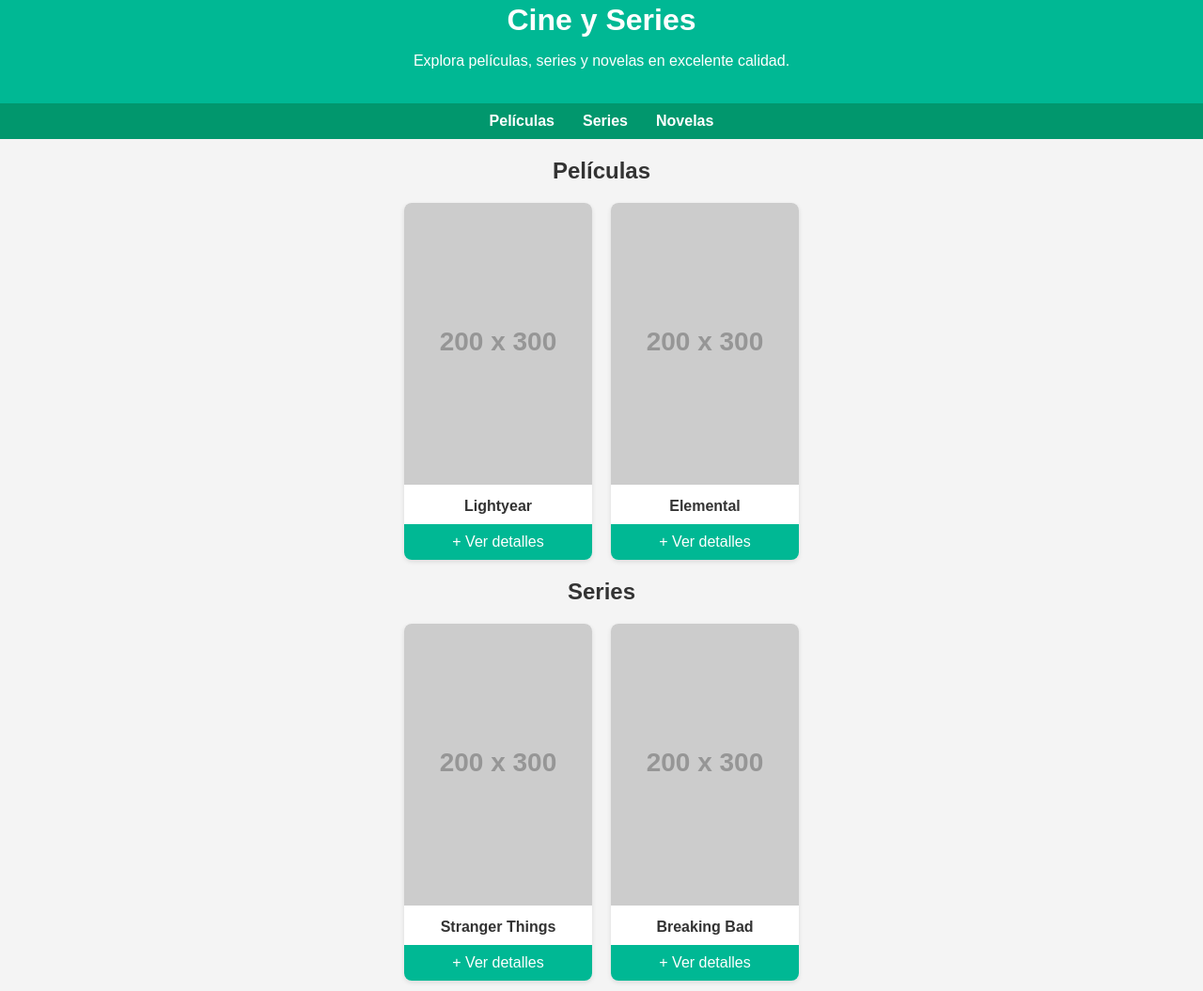
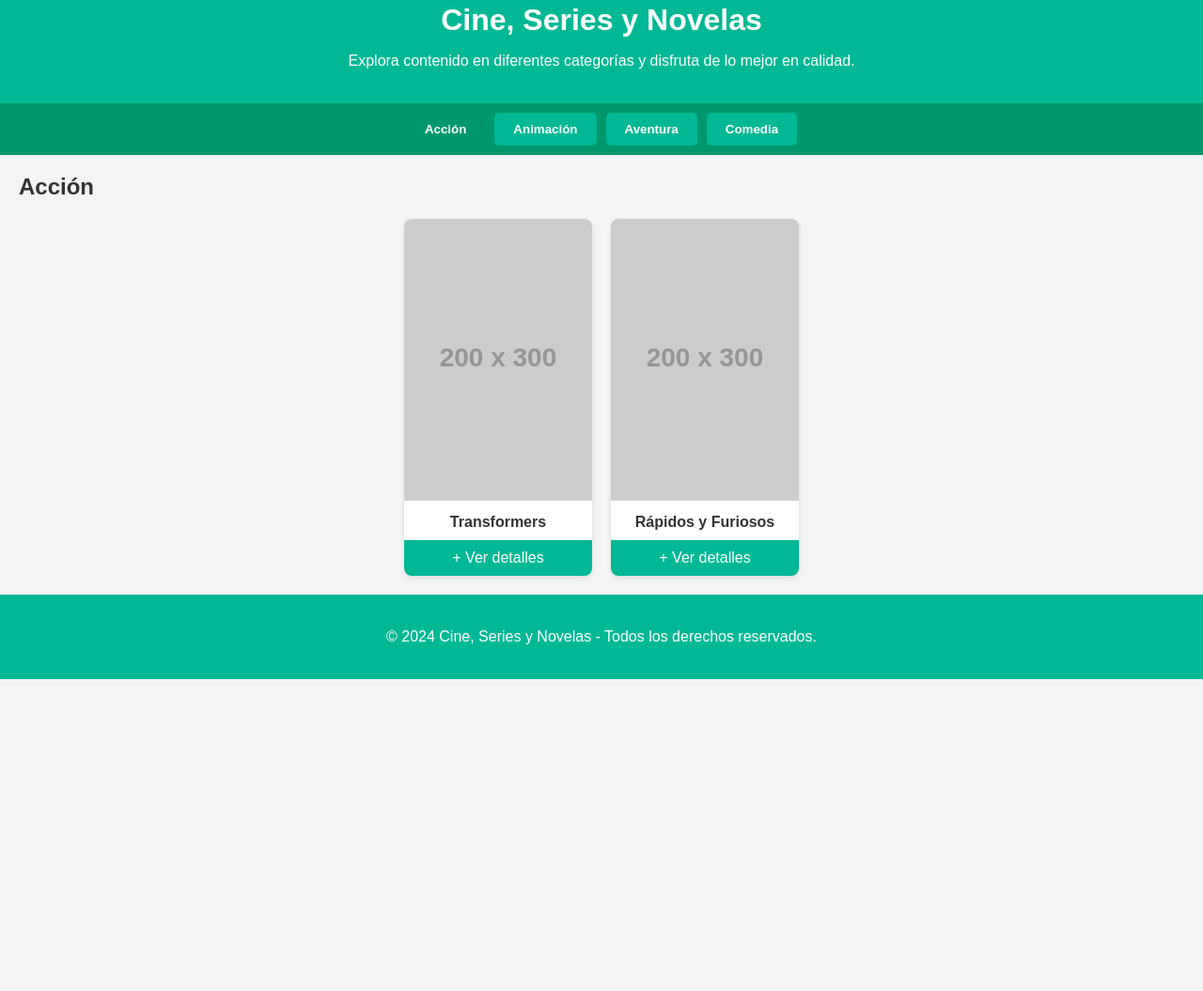
Before and after one commit to Julian-mosquera539/TendenciasDeMods, a plain HTML site: page index.html in a window 1280 px wide. Shown: the part 17-1072 px from the top of the page at 94% size. After the commit the page ends 800 px from the top, so only its background shows below. Drawn offline with Linux system fonts and the light colour scheme; placeholder pictures from the web are drawn by us.

Commit message:
index.html

```diff
--- a/index.html
+++ b/index.html
@@ -3,9 +3,9 @@
 <head>
   <meta charset="UTF-8">
   <meta name="viewport" content="width=device-width, initial-scale=1.0">
-  <title>Cine y Series</title>
+  <title>Cine, Series y Novelas</title>
   <style>
-    /* Estilo general */
+    /* Estilo General */
     body {
       font-family: Arial, sans-serif;
       margin: 0;
@@ -23,30 +23,37 @@
       margin: 0;
     }
 
-    /* Navegación */
+    /* Navegación de Categorías */
     nav {
       background-color: #01976d;
       display: flex;
       justify-content: center;
       padding: 10px 0;
     }
-    nav a {
+    nav button {
+      background-color: #00b894;
       color: white;
-      text-decoration: none;
-      margin: 0 15px;
+      border: none;
+      padding: 10px 20px;
+      cursor: pointer;
       font-weight: bold;
+      margin: 0 5px;
+      border-radius: 5px;
     }
-    nav a:hover {
-      text-decoration: underline;
+    nav button.active {
+      background-color: #01976d;
+    }
+    nav button:hover {
+      background-color: #01664d;
     }
 
-    /* Secciones */
-    section {
+    /* Contenido */
+    .content-section {
+      display: none;
       margin: 20px;
     }
-    section h2 {
-      text-align: center;
-      margin-bottom: 20px;
+    .content-section.active {
+      display: block;
     }
     .content-container {
       display: flex;
@@ -84,15 +91,6 @@
       background-color: #01976d;
     }
 
-    /* Modo oscuro */
-    body.dark-mode {
-      background-color: #333;
-      color: white;
-    }
-    body.dark-mode .content-card {
-      background-color: #444;
-    }
-
     footer {
       background-color: #00b894;
       color: white;
@@ -105,18 +103,41 @@
 <body>
 
 <header>
-  <h1>Cine y Series</h1>
-  <p>Explora películas, series y novelas en excelente calidad.</p>
+  <h1>Cine, Series y Novelas</h1>
+  <p>Explora contenido en diferentes categorías y disfruta de lo mejor en calidad.</p>
 </header>
 
+<!-- Menú de Categorías -->
 <nav>
-  <a href="#peliculas">Películas</a>
-  <a href="#series">Series</a>
-  <a href="#novelas">Novelas</a>
+  <button class="category-btn active" data-category="accion">Acción</button>
+  <button class="category-btn" data-category="animacion">Animación</button>
+  <button class="category-btn" data-category="aventura">Aventura</button>
+  <button class="category-btn" data-category="comedia">Comedia</button>
 </nav>
 
-<section id="peliculas">
-  <h2>Películas</h2>
+<!-- Sección de Contenido -->
+<section id="accion" class="content-section active">
+  <h2>Acción</h2>
+  <div class="content-container">
+    <div class="content-card">
+      <img src="https://via.placeholder.com/200x300" alt="Transformers">
+      <h3>Transformers</h3>
+      <div class="view-details" onclick="openDetails('Transformers', 'Descripción de la película Transformers.')">
+        + Ver detalles
+      </div>
+    </div>
+    <div class="content-card">
+      <img src="https://via.placeholder.com/200x300" alt="Rápidos y Furiosos">
+      <h3>Rápidos y Furiosos</h3>
+      <div class="view-details" onclick="openDetails('Rápidos y Furiosos', 'Descripción de la película Rápidos y Furiosos.')">
+        + Ver detalles
+      </div>
+    </div>
+  </div>
+</section>
+
+<section id="animacion" class="content-section">
+  <h2>Animación</h2>
   <div class="content-container">
     <div class="content-card">
       <img src="https://via.placeholder.com/200x300" alt="Lightyear">
@@ -135,40 +156,40 @@
   </div>
 </section>
 
-<section id="series">
-  <h2>Series</h2>
+<section id="aventura" class="content-section">
+  <h2>Aventura</h2>
   <div class="content-container">
     <div class="content-card">
-      <img src="https://via.placeholder.com/200x300" alt="Stranger Things">
-      <h3>Stranger Things</h3>
-      <div class="view-details" onclick="openDetails('Stranger Things', 'Descripción de la serie Stranger Things.')">
+      <img src="https://via.placeholder.com/200x300" alt="El Señor de los Anillos">
+      <h3>El Señor de los Anillos</h3>
+      <div class="view-details" onclick="openDetails('El Señor de los Anillos', 'Descripción de la película El Señor de los Anillos.')">
         + Ver detalles
       </div>
     </div>
     <div class="content-card">
-      <img src="https://via.placeholder.com/200x300" alt="Breaking Bad">
-      <h3>Breaking Bad</h3>
-      <div class="view-details" onclick="openDetails('Breaking Bad', 'Descripción de la serie Breaking Bad.')">
+      <img src="https://via.placeholder.com/200x300" alt="Harry Potter">
+      <h3>Harry Potter</h3>
+      <div class="view-details" onclick="openDetails('Harry Potter', 'Descripción de la película Harry Potter.')">
         + Ver detalles
       </div>
     </div>
   </div>
 </section>
 
-<section id="novelas">
-  <h2>Novelas</h2>
+<section id="comedia" class="content-section">
+  <h2>Comedia</h2>
   <div class="content-container">
     <div class="content-card">
-      <img src="https://via.placeholder.com/200x300" alt="Pasión de Gavilanes">
-      <h3>Pasión de Gavilanes</h3>
-      <div class="view-details" onclick="openDetails('Pasión de Gavilanes', 'Descripción de la novela Pasión de Gavilanes.')">
+      <img src="https://via.placeholder.com/200x300" alt="Mi Villano Favorito">
+      <h3>Mi Villano Favorito</h3>
+      <div class="view-details" onclick="openDetails('Mi Villano Favorito', 'Descripción de la película Mi Villano Favorito.')">
         + Ver detalles
       </div>
     </div>
     <div class="content-card">
-      <img src="https://via.placeholder.com/200x300" alt="Yo Soy Betty, La Fea">
-      <h3>Yo Soy Betty, La Fea</h3>
-      <div class="view-details" onclick="openDetails('Yo Soy Betty, La Fea', 'Descripción de la novela Yo Soy Betty, La Fea.')">
+      <img src="https://via.placeholder.com/200x300" alt="La Máscara">
+      <h3>La Máscara</h3>
+      <div class="view-details" onclick="openDetails('La Máscara', 'Descripción de la película La Máscara.')">
         + Ver detalles
       </div>
     </div>
@@ -176,51 +197,34 @@
 </section>
 
 <footer>
-  <p>&copy; 2024 Cine y Series - Todos los derechos reservados.</p>
+  <p>&copy; 2024 Cine, Series y Novelas - Todos los derechos reservados.</p>
 </footer>
 
 <script>
+  const buttons = document.querySelectorAll(".category-btn");
+  const sections = document.querySelectorAll(".content-section");
+
+  buttons.forEach(button => {
+    button.addEventListener("click", () => {
+      buttons.forEach(btn => btn.classList.remove("active"));
+      button.classList.add("active");
+
+      const category = button.getAttribute("data-category");
+      sections.forEach(section => {
+        section.classList.remove("active");
+        if (section.id === category) {
+          section.classList.add("active");
+        }
+      });
+    });
+  });
+
   function openDetails(title, description) {
     const newWindow = window.open("", "_blank");
     newWindow.document.write(`
-      <!DOCTYPE html>
-      <html lang="es">
-      <head>
-        <meta charset="UTF-8">
-        <meta name="viewport" content="width=device-width, initial-scale=1.0">
-        <title>${title}</title>
-        <style>
-          body {
-            font-family: Arial, sans-serif;
-            padding: 20px;
-            background-color: #f4f4f4;
-            color: #333;
-          }
-          h1 {
-            text-align: center;
-          }
-          .links {
-            margin-top: 20px;
-            text-align: center;
-          }
-          .links a {
-            display: block;
-            margin: 10px 0;
-            text-decoration: none;
-            color: #00b894;
-          }
-        </style>
-      </head>
-      <body>
-        <h1>${title}</h1>
-        <p>${description}</p>
-        <div class="links">
-          <a href="#">Descargar en 720p</a>
-          <a href="#">Descargar en 1080p</a>
-          <a href="#">Descargar en 4K</a>
-        </div>
-      </body>
-      </html>
+      <h1>${title}</h1>
+      <p>${description}</p>
+      <a href="#">Descargar aquí</a>
     `);
   }
 </script>
```
